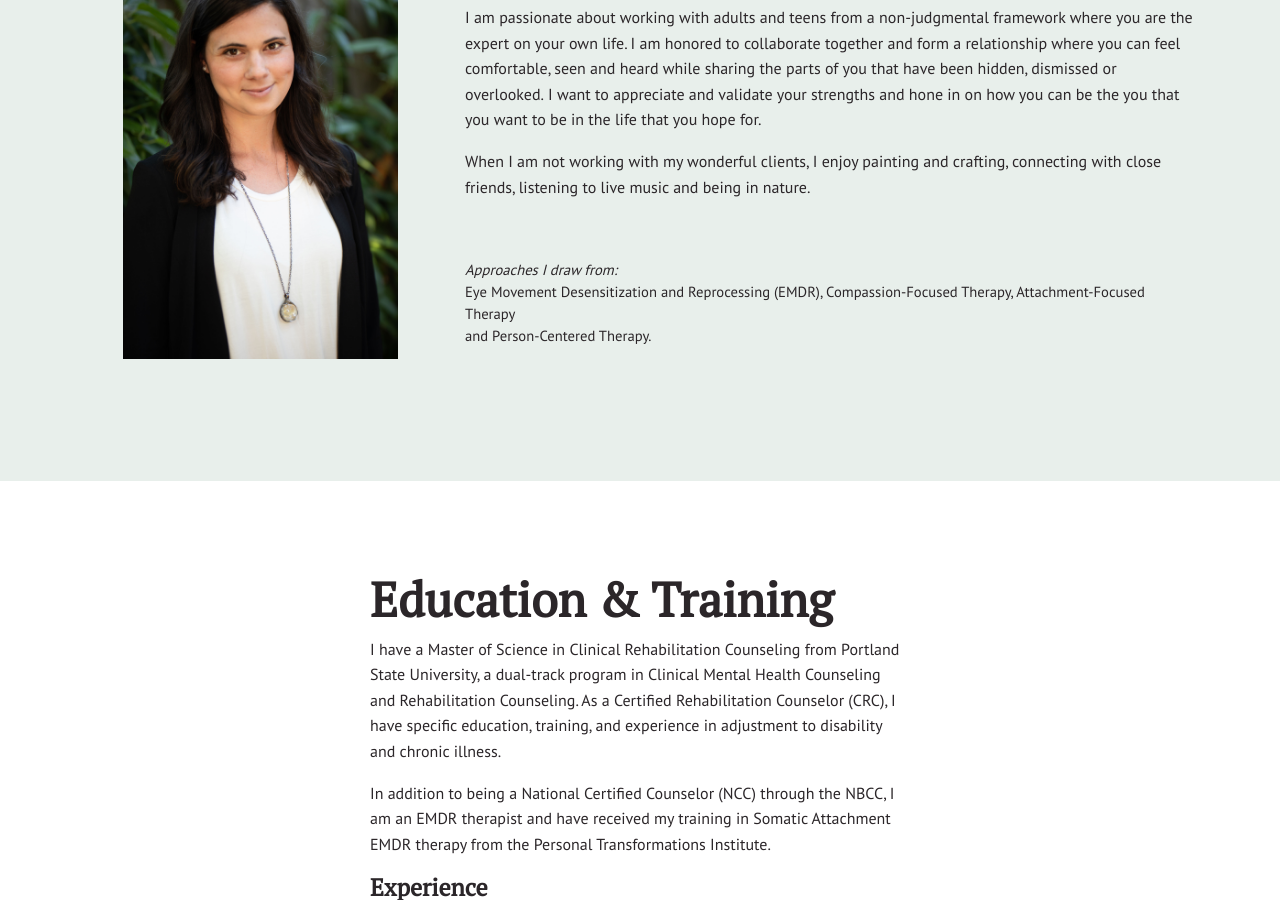
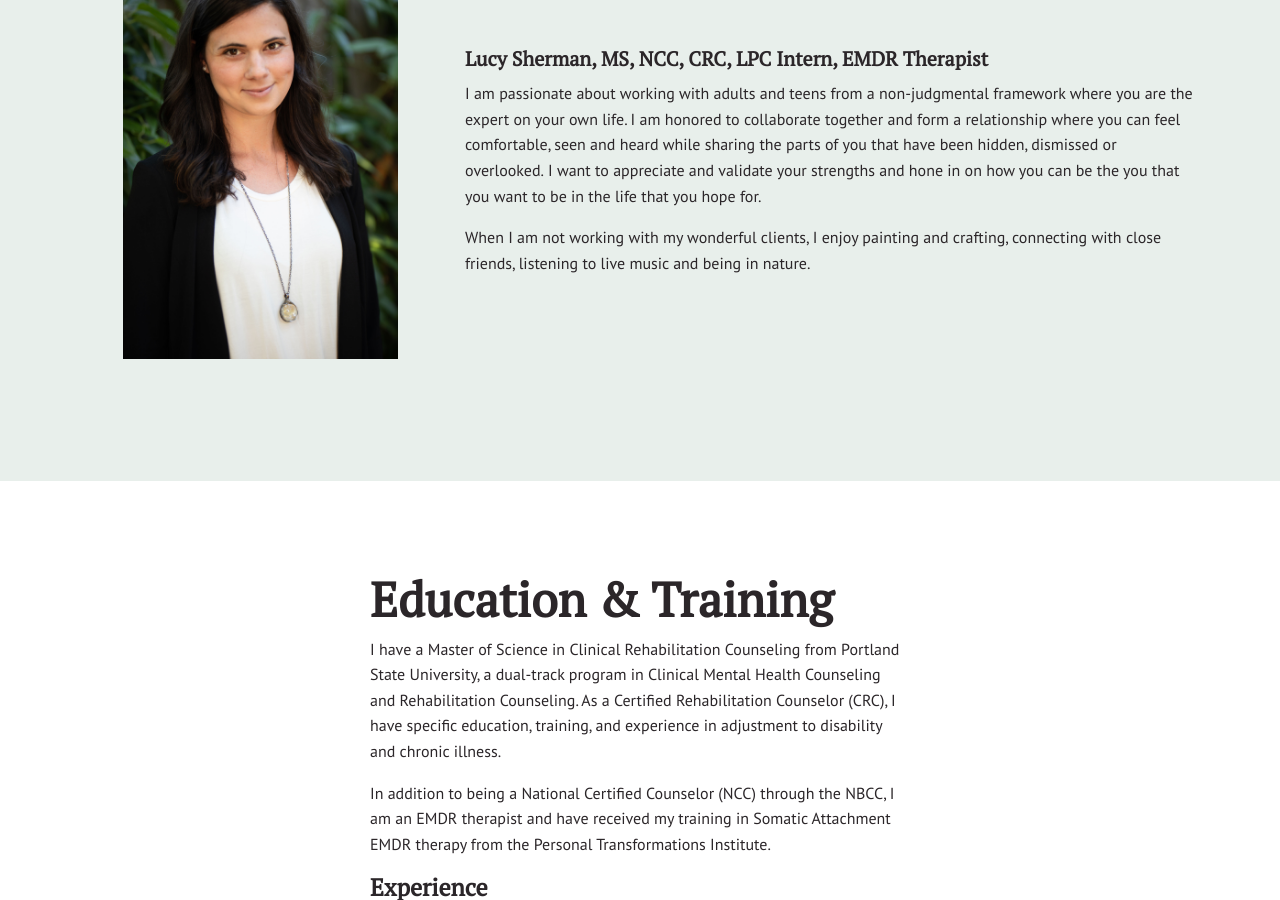
Before and after one commit to NickArrasate/perceptivecounseling, a Jekyll site: the page built from about.html, in a window 1280 px wide and 900 px high, scrolled down 495 px. Built offline with Jekyll 4.4.1, drawn with Linux system fonts in a browser that asks for light colours; nearby versions of some CDN libraries.

Commit message:
[HT] Edited item: content/_sections/about-2-content.html

```diff
--- a/content/_sections/about-2-content.html
+++ b/content/_sections/about-2-content.html
@@ -35,10 +35,5 @@
 <h3>Lucy Sherman, MS, NCC, CRC, LPC Intern, EMDR Therapist</h3>
 <p><span style="color: #7b84a2; font-family: Ubuntu, sans-serif; font-size: 16px;">I am passionate about working with adults and teens from a non-judgmental framework where you are the expert on your own life. I am honored to collaborate together and form a relationship where you can feel comfortable, seen and heard while sharing the parts of you that have been hidden, dismissed or overlooked.</span><span style="color: #403027; font-family: 'Open Sans', sans-serif; font-size: 15px;">&nbsp;</span><span style="color: #7b84a2; font-family: Ubuntu, sans-serif; font-size: 16px;">I want to appreciate and validate your strengths and hone in on how you can be the you that you want to be in the life that you hope for. </span></p>
 <p><span style="color: #7b84a2; font-family: Ubuntu, sans-serif; font-size: 16px;">When I am not working with my wonderful clients, I enjoy painting and crafting, connecting with close friends, listening to live music and being in nature.&nbsp;</span></p>
-<p>&nbsp;</p>
-<p dir="ltr" style="line-height: 1.38; margin-top: 0pt; margin-bottom: 0pt;"><span style="font-size: 11pt; font-family: Arial; color: #000000; background-color: transparent; font-weight: bold; font-style: italic; font-variant: normal; text-decoration: none; vertical-align: baseline; white-space: pre-wrap;">Approaches I draw from:</span></p>
-<p dir="ltr" style="line-height: 1.38; margin-top: 0pt; margin-bottom: 0pt;" role="presentation"><span style="font-size: 11pt; font-family: Arial; color: #000000; background-color: transparent; font-weight: 400; font-style: normal; font-variant: normal; text-decoration: none; vertical-align: baseline; white-space: pre-wrap;">Eye Movement Desensitization and Reprocessing (EMDR), </span><span style="font-size: 11pt; font-family: Arial; color: #000000; background-color: transparent; font-weight: 400; font-style: normal; font-variant: normal; text-decoration: none; vertical-align: baseline; white-space: pre-wrap;">Compassion-Focused Therapy, </span><span style="font-size: 11pt; font-family: Arial; color: #000000; background-color: transparent; font-weight: 400; font-style: normal; font-variant: normal; text-decoration: none; vertical-align: baseline; white-space: pre-wrap;">Attachment-Focused Therapy</span></p>
-<p dir="ltr" style="line-height: 1.38; margin-top: 0pt; margin-bottom: 0pt;" role="presentation"><span style="font-size: 11pt; font-family: Arial; color: #000000; background-color: transparent; font-weight: 400; font-style: normal; font-variant: normal; text-decoration: none; vertical-align: baseline; white-space: pre-wrap;">and Person-Centered Therapy.</span></p>
-<p dir="ltr" style="line-height: 1.38; margin-top: 0pt; margin-bottom: 0pt;" role="presentation">&nbsp;</p>
 </div>
 </div>
```
